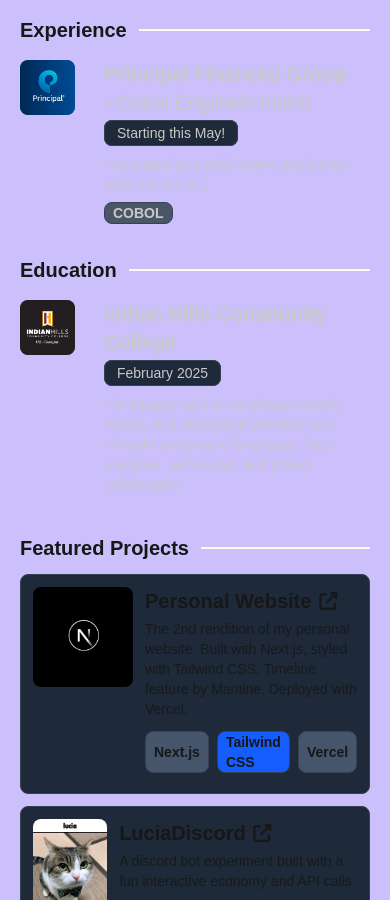
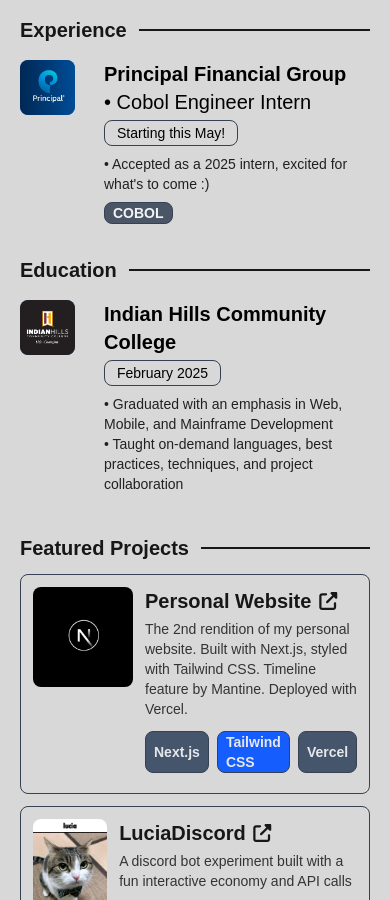
Before and after one commit to braycova/Portfolio, a Next.js app: page / in a window 390 px wide. Shown: the part 1100-2000 px from the top of the page. Built offline with nearby package versions, Linux system fonts and the light colour scheme.

Commit message:
Added responsive light/dark theming

```diff
--- a/src/app/globals.css
+++ b/src/app/globals.css
@@ -1,7 +1,7 @@
 @import "tailwindcss";
 
 :root {
-  --background: #cbc0fb;
+  --background: #d8d8d8;
   --foreground: #171717;
 }
 
--- a/src/app/layout.tsx
+++ b/src/app/layout.tsx
@@ -19,7 +19,7 @@
         <ColorSchemeScript />
       </head>
       <body className={`antialiased`}>
-        <MantineProvider defaultColorScheme="dark">
+        <MantineProvider defaultColorScheme="auto">
           {children}
         </MantineProvider>
       </body>
--- a/src/components/header/Navigation.tsx
+++ b/src/components/header/Navigation.tsx
@@ -4,7 +4,7 @@
   return (
     <nav className="lg:grid grid-cols-2 gap-2 my-5 hidden">
       {sections.map((section) => (
-        <a key={section} href={`#${section.toLowerCase()}`} className="font-bold text-center p-2 border-2 border-gray-400 rounded-lg hover:bg-indigo-800 transition">
+        <a key={section} href={`#${section.toLowerCase()}`} className="font-bold text-center p-2 border-2 border-gray-400 rounded-lg hover:bg-indigo-400 dark:hover:bg-indigo-800 transition">
           {section}
         </a>
       ))}
--- a/src/components/portfolio/Education.tsx
+++ b/src/components/portfolio/Education.tsx
@@ -9,7 +9,7 @@
       {educations.map((edu, index) => (
         <Timeline.Item key={index} bullet={ <Avatar size={55} radius="md" src={edu.logo} /> }>
           <h2 className="font-bold text-xl mb-1">{edu.schoolName}</h2>
-          <span className="border-1 border-gray-700 bg-gray-800 rounded-lg my-2 p-1 px-3 text-sm">{edu.graduationDate}</span>
+          <span className="border-1 border-gray-700 dark:bg-gray-800 rounded-lg my-2 p-1 px-3 text-sm">{edu.graduationDate}</span>
           <ul className="text-sm my-2 opacity-85">
             {edu.highlights.map((highlight, index) => (
               <li key={index}>&#x2022; {highlight}</li>
--- a/src/components/portfolio/Experience.tsx
+++ b/src/components/portfolio/Experience.tsx
@@ -9,7 +9,7 @@
       {experiences.map((exp, index) => (
         <Timeline.Item key={index} bullet={ <Avatar size={55} radius="md" src={exp.logo} /> }>
           <h2 className="font-bold text-xl mb-1">{exp.companyName} <span className="font-light">&#x2022; {exp.jobTitle}</span></h2>
-          <span className="border-1 border-gray-700 bg-gray-800 rounded-lg my-2 p-1 px-3 text-sm">{exp.dateRange}</span>
+          <span className="border-1 border-gray-700 dark:bg-gray-800 rounded-lg my-2 p-1 px-3 text-sm">{exp.dateRange}</span>
           <ul className="text-sm my-2 opacity-85">
             {exp.highlights.map((highlight, index) => (
               <li key={index}>&#x2022; {highlight}</li>
@@ -17,7 +17,7 @@
           </ul>
           <ul className="flex gap-2">
             {exp.skillsUsed.map((skill, index) => (
-              <li key={index} className={`border-1 border-gray-700 rounded-lg px-2 text-sm flex justify-center items-center font-bold ${skill[1]}`}>{skill[0]}</li>
+              <li key={index} className={`border-1 border-gray-700 rounded-lg px-2 text-sm flex justify-center items-center font-bold not-dark:text-gray-100 ${skill[1]}`}>{skill[0]}</li>
             ))}
           </ul>
         </Timeline.Item>
--- a/src/components/portfolio/Projects.tsx
+++ b/src/components/portfolio/Projects.tsx
@@ -6,14 +6,14 @@
 
 export default function Projects() {
   const ProjectItem = ({project}: {project: Project}) => (
-    <a href={project.projectUrl} target="_blank" className="flex p-3 bg-gray-800 border-1 border-gray-700 rounded-lg hover:bg-indigo-900 transition">
+    <a href={project.projectUrl} target="_blank" className="flex p-3 dark:bg-gray-800 border-1 border-gray-700 rounded-lg hover:bg-indigo-400 dark:hover:bg-indigo-900 transition">
       <Image src={project.imageUrl} alt={project.name} width={100} height={50} className="mr-3 w-25 h-25 object-cover rounded-lg" />
       <div className="flex flex-col gap-1">
         <h2 className="font-bold text-xl">{project.name} <FontAwesomeIcon icon={faUpRightFromSquare} className="fa-fw font-light text-lg hover:text-xl"/></h2>
         <p className="opacity-85 text-sm">{project.description}</p>
         <ul className="flex gap-2 my-2">
           {project.skillsUsed.map((skill, index) => (
-            <li key={index} className={`border-1 border-gray-700 rounded-lg px-2 text-sm flex justify-center items-center font-bold ${skill[1]}`}>{skill[0]}</li>
+            <li key={index} className={`border-1 border-gray-700 rounded-lg px-2 text-sm flex justify-center items-center font-bold text-gray-200 ${skill[1]}`}>{skill[0]}</li>
           ))}
         </ul>
       </div>
--- a/src/components/portfolio/SectionTitle.tsx
+++ b/src/components/portfolio/SectionTitle.tsx
@@ -2,7 +2,7 @@
   return (
     <div className="flex items-center gap-3">
       <h1 className="font-bold text-xl lg:text-3xl">{title}</h1>
-      <span className="border-b-2 border-amber-50 flex-grow"></span>
+      <span className="border-b-2 dark:border-amber-50 flex-grow"></span>
     </div>
   )
 }
--- a/src/components/portfolio/Skills.tsx
+++ b/src/components/portfolio/Skills.tsx
@@ -5,7 +5,7 @@
 export default function Skills() {
   const Item = ({imageUrl, name, description}: {imageUrl: string, name: string, description: string}) => {
     return (
-      <div className="flex px-2 items-center bg-gray-800 border-1 border-gray-700 rounded-lg ">
+      <div className="flex px-2 items-center dark:bg-gray-800 border-1 border-gray-700 rounded-lg ">
         <Image src={imageUrl} alt={name} width={50} height={50} className="rounded-lg object-contain h-15 w-15" />
         <div className="p-2 justify-center">
           <p className="font-bold">{name}</p>
```
